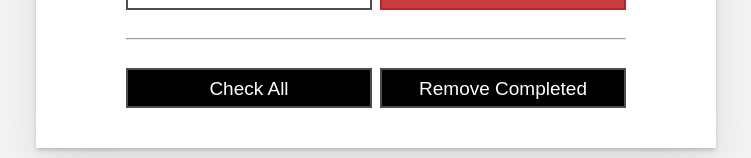
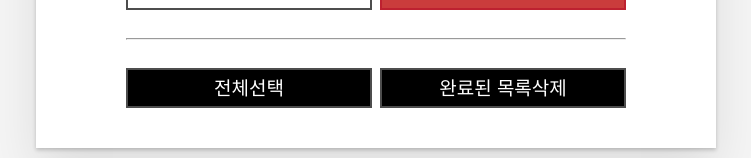
Before and after one commit to Devist/yarn-workspace, a Svelte app in the folder packages/web/todo-svelte/: page / in a window 1280 px wide. Shown: the part 675-833 px from the top of the page, without its empty margins (264-1015 px from the left). Built offline with nearby package versions, Linux system fonts and the light colour scheme.

Commit message:
feat: Reactivity

```diff
--- /dev/null
+++ b/packages/web/todo-svelte/src/components/MoreActions.svelte
@@ -0,0 +1,33 @@
+<script>
+  import { createEventDispatcher } from "svelte";
+  const dispatch = createEventDispatcher();
+
+  export let todos;
+
+  let completed = true;
+
+  const checkAll = () => {
+    dispatch("checkAll", completed);
+    completed = !completed;
+  };
+
+  const removeCompleted = () => dispatch("removeCompleted");
+
+  $: completedTodos = todos.filter((t) => t.completed).length;
+</script>
+
+<div class="btn-group">
+  <button
+    type="button"
+    class="btn btn__primary"
+    disabled={!todos.length}
+    on:click={checkAll}
+    >전체{completed ? "선택" : "해제"}
+  </button>
+  <button
+    type="button"
+    class="btn btn__primary"
+    disabled={completedTodos === 0}
+    on:click={removeCompleted}>완료된 목록삭제</button
+  >
+</div>
--- a/packages/web/todo-svelte/src/components/Todos.svelte
+++ b/packages/web/todo-svelte/src/components/Todos.svelte
@@ -1,5 +1,6 @@
 <script>
   import FilterButton from "./FilterButton.svelte";
+  import MoreActions from "./MoreActions.svelte";
   import Todo from "./Todo.svelte";
 
   export let todos = [];
@@ -34,6 +35,28 @@
     const i = todos.findIndex((t) => t.id === todo.id);
     todos[i] = { ...todos[i], ...todo };
   }
+
+  const checkAllTodos = (completed) => {
+    /**
+     * 감시방법 1
+     */
+    // todos.forEach((t) => (t.completed = completed));
+    // console.log("todos", todos);
+    // todos = todos;
+
+    /**
+     * 감시방법 2
+     */
+    // todos.forEach((t, i) => (todos[i].completed = completed));
+
+    /**
+     * 감시방법 3
+     */
+    todos = todos.map((t) => ({ ...t, completed }));
+  };
+
+  const removeCompletedTodos = () =>
+    (todos = todos.filter((t) => !t.completed));
 </script>
 
 <div class="todoapp stack-large">
@@ -79,8 +102,9 @@
   <hr />
 
   <!-- MoreActions -->
-  <div class="btn-group">
-    <button type="button" class="btn btn__primary">Check all</button>
-    <button type="button" class="btn btn__primary">Remove completed</button>
-  </div>
+  <MoreActions
+    {todos}
+    on:checkAll={(e) => checkAllTodos(e.detail)}
+    on:removeCompleted={removeCompletedTodos}
+  />
 </div>
```
